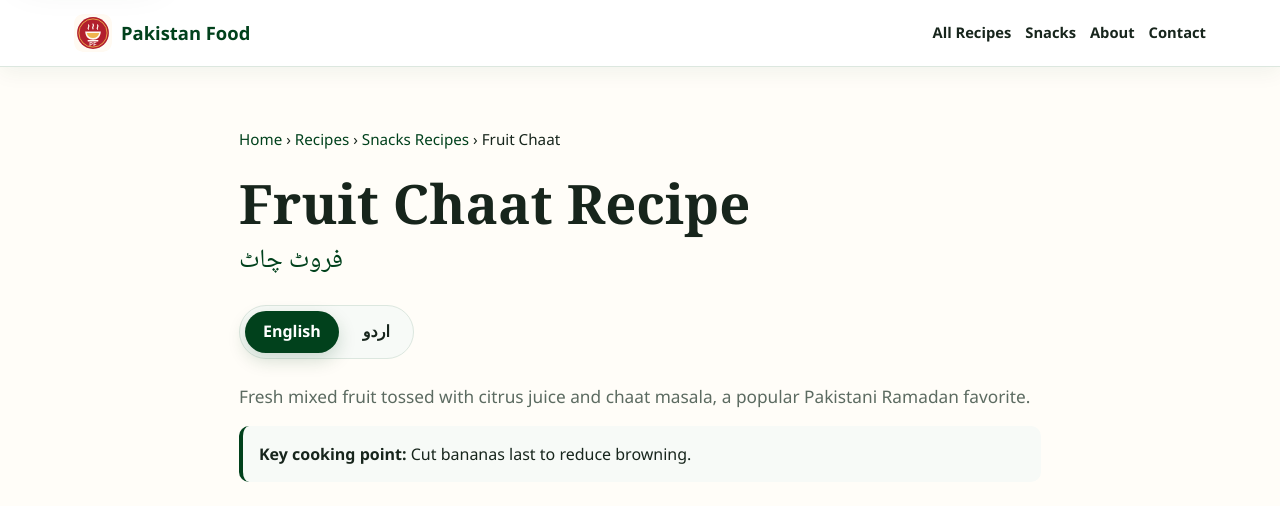
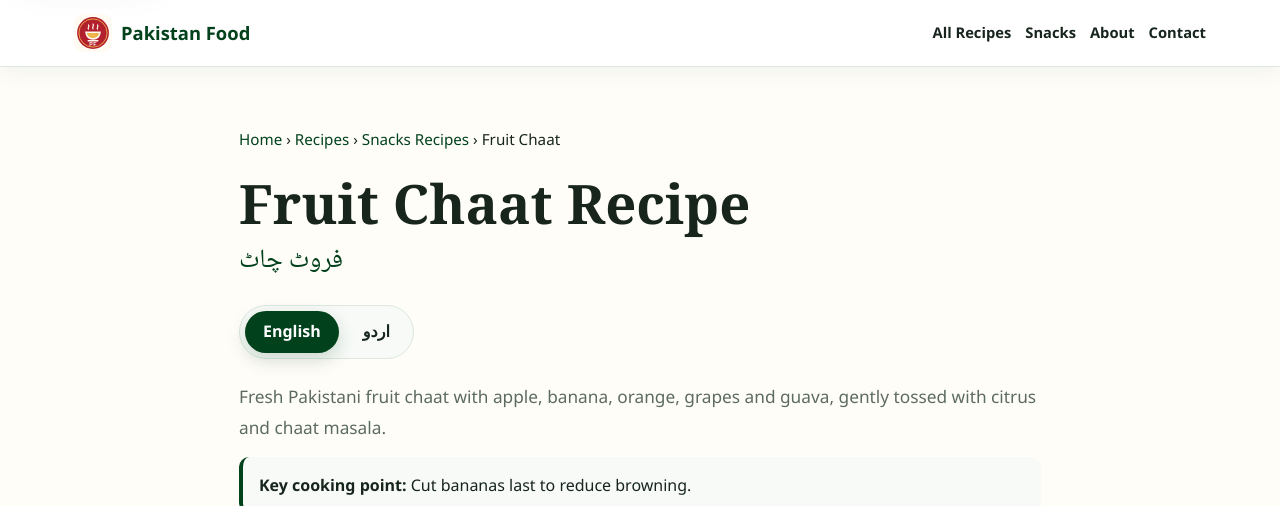
Before and after one commit to manazarali01-hub/pakistan-food, a Jekyll site: the page built from recipes/fruit-chaat.html, in a window 1280 px wide and 1400 px high. Shown: the top 506 px of the window. Built offline with Jekyll 4.4.1, drawn with Linux system fonts in a browser that asks for light colours; some of the changed lines change nothing that is shown; some of the changed text lies outside the part shown; grey boxes are pictures that could not be loaded.

Commit message:
Improve Fruit Chaat recipe instructions

```diff
--- a/_data/recipes/fruit-chaat.json
+++ b/_data/recipes/fruit-chaat.json
@@ -1 +1,27 @@
-{"id":44,"name":"Fruit Chaat","category":"Snacks","time":"15 min","serves":4,"image":"https://commons.wikimedia.org/wiki/Special:Redirect/file/Fruit_Chaat.jpg?width=800","description":"Fresh mixed fruit tossed with citrus juice and chaat masala, a popular Pakistani Ramadan favorite.","ingredients":["2 apples","2 bananas","1 orange","1 cup grapes","1 guava","2 tbsp orange or lemon juice","1 tsp chaat masala","Sugar optional"],"method":["Wash and cut all fruit into bite-sized pieces.","Combine fruit in a large bowl.","Add citrus juice and chaat masala.","Mix gently.","Chill briefly and serve fresh."]}
+{
+  "id": 44,
+  "name": "Fruit Chaat",
+  "category": "Snacks",
+  "time": "15 min",
+  "serves": 4,
+  "image": "https://commons.wikimedia.org/wiki/Special:Redirect/file/Fruit_Chaat.jpg?width=800",
+  "description": "Fresh Pakistani fruit chaat with apple, banana, orange, grapes and guava, gently tossed with citrus and chaat masala.",
+  "ingredients": [
+    "2 apples",
+    "2 bananas",
+    "1 orange",
+    "1 cup grapes",
+    "1 guava",
+    "2 tbsp orange or lemon juice",
+    "1 tsp chaat masala, or to taste",
+    "Sugar, optional and to taste"
+  ],
+  "method": [
+    "Wash and dry the fruit. Peel where needed and cut the firmer fruits into similar bite-size pieces.",
+    "Prepare the banana and apple close to assembly time because their cut surfaces discolor faster than many other fruits.",
+    "Place all the fruit in a large bowl and immediately add the orange or lemon juice, tossing gently to coat the pieces.",
+    "Sprinkle over the chaat masala and add sugar only if the fruit itself is not sweet enough.",
+    "Fold everything together gently so soft fruit is not crushed and excessive juice is not released.",
+    "Chill briefly if desired and serve fresh rather than storing for a long period, as the fruit gradually softens and releases liquid."
+  ]
+}
```
